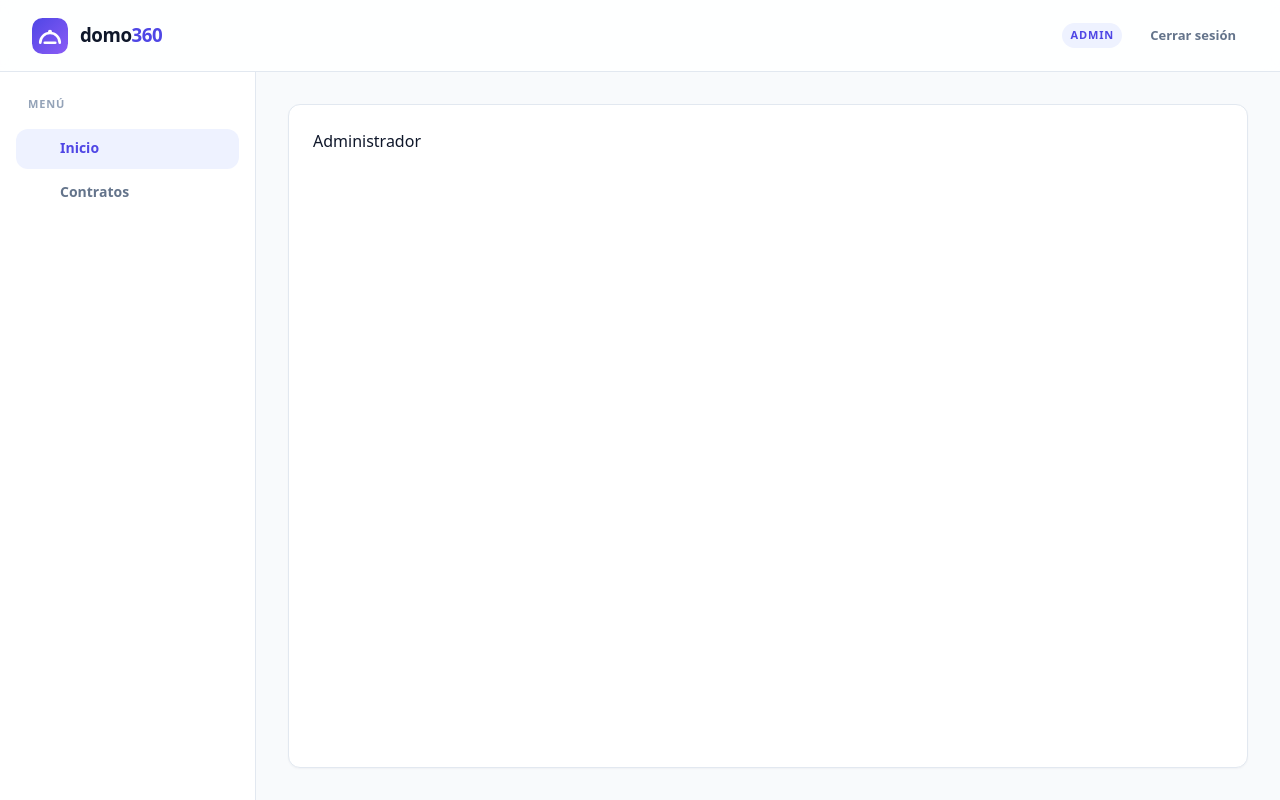
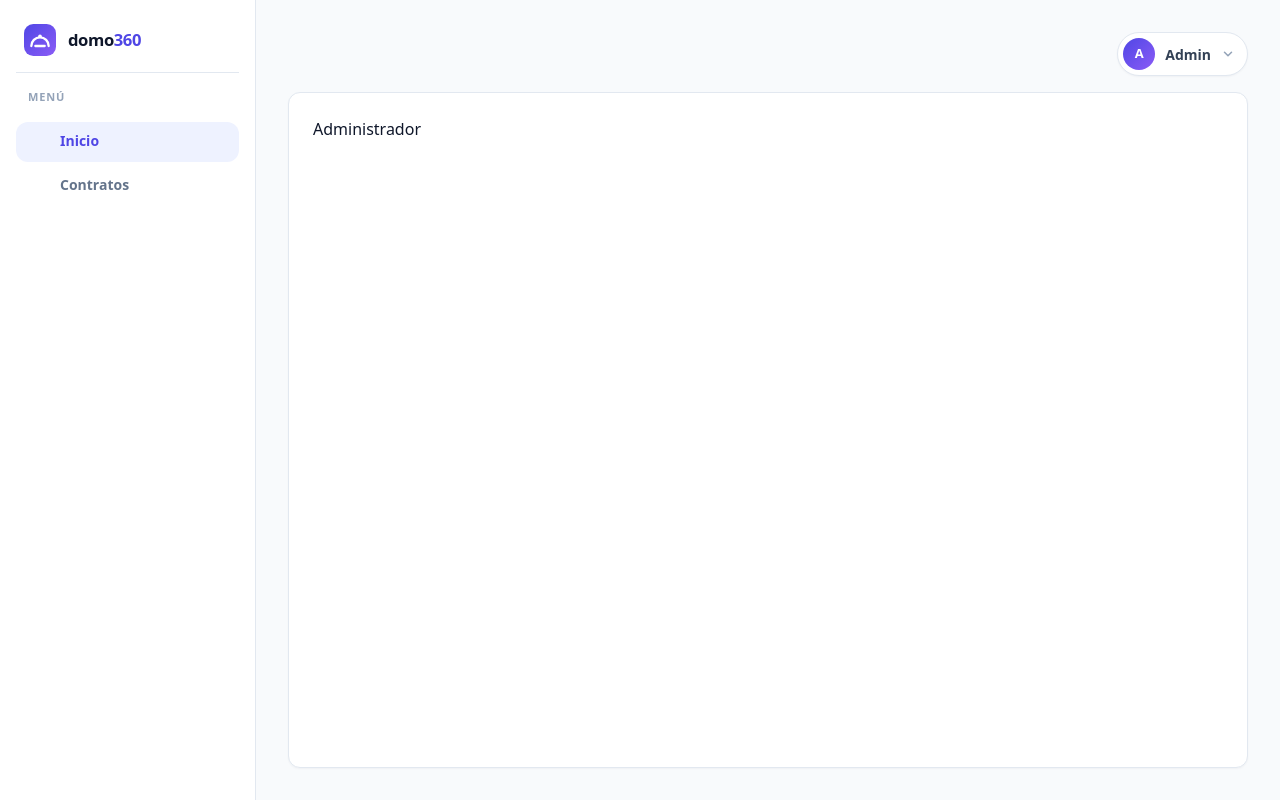
Before and after one commit to JhoanCuervo/Domo360, a React (Vite) app in the folder Frontend/: page /#/admin in a window 1280 px wide. Built offline with nearby package versions, Linux system fonts and the light colour scheme; some icons are missing; a web font is replaced by a local one.

Commit message:
style: Se ajusta el diseño de la barra de navegación lateral y superior

```diff
--- a/Frontend/src/layouts/Admin/Admin.css
+++ b/Frontend/src/layouts/Admin/Admin.css
@@ -4,19 +4,12 @@
 .admin-screen {
   display: flex;
   min-height: 100vh;
-  flex-direction: column;
   background-color: var(--domo-slate-50);
 }
 
 /* ==========================================================================
-   Cuerpo: menú lateral + contenido
+   Contenido
    ========================================================================== */
-.admin-body {
-  display: flex;
-  flex: 1;
-  align-items: stretch;
-}
-
 .admin-content {
   display: flex;
   flex: 1;
@@ -26,6 +19,15 @@
   max-width: 72rem;
   margin: 0 auto;
   padding: 2rem;
+}
+
+/* ==========================================================================
+   Fila superior del contenido: menú de usuario a la derecha
+   ========================================================================== */
+.admin-content-top {
+  display: flex;
+  justify-content: flex-end;
+  margin-bottom: 1rem;
 }
 
 /* ==========================================================================
@@ -44,7 +46,7 @@
    Pantallas pequeñas
    ========================================================================== */
 @media (max-width: 767.98px) {
-  .admin-body {
+  .admin-screen {
     flex-direction: column;
   }
 
--- a/Frontend/src/layouts/Admin/Admin.tsx
+++ b/Frontend/src/layouts/Admin/Admin.tsx
@@ -1,25 +1,25 @@
 import type { ReactNode } from "react";
 
 import Menu from "./components/Menu/Menu";
-import Topbar from "./components/Topbar/Topbar";
+import UserMenu from "./components/UserMenu/UserMenu";
 import "./Admin.css";
 
 type Props = {
   children: ReactNode;
 };
 
-/** Layout exclusivo del área de administración: barra superior + menú lateral + contenido. */
+/** Layout exclusivo del área de administración: menú lateral + contenido. */
 const Admin = ({ children }: Props) => (
   <div className="admin-screen">
-    <Topbar />
+    <Menu />
 
-    <div className="admin-body">
-      <Menu />
+    <main className="admin-content">
+      <div className="admin-content-top">
+        <UserMenu />
+      </div>
 
-      <main className="admin-content">
-        <div className="admin-content-panel">{children}</div>
-      </main>
-    </div>
+      <div className="admin-content-panel">{children}</div>
+    </main>
   </div>
 );
 
--- a/Frontend/src/layouts/Admin/components/Menu/Menu.css
+++ b/Frontend/src/layouts/Admin/components/Menu/Menu.css
@@ -3,17 +3,25 @@
    ========================================================================== */
 .admin-sidebar {
   position: sticky;
-  top: 4.5rem;
+  top: 0;
   display: flex;
   flex-direction: column;
   flex-shrink: 0;
   gap: 0.5rem;
   width: 16rem;
-  height: calc(100vh - 4.5rem);
+  height: 100vh;
   padding: 1.5rem 1rem;
   border-right: 1px solid var(--domo-slate-200);
   background-color: #ffffff;
   overflow-y: auto;
+}
+
+.admin-sidebar-brand {
+  display: flex;
+  align-items: center;
+  padding: 0 0.5rem 1rem;
+  margin-bottom: 0.5rem;
+  border-bottom: 1px solid var(--domo-slate-200);
 }
 
 .admin-nav-title {
@@ -81,6 +89,12 @@
     overflow-x: auto;
   }
 
+  .admin-sidebar-brand {
+    padding: 0;
+    margin: 0;
+    border-bottom: 0;
+  }
+
   .admin-nav-title {
     display: none;
   }
--- a/Frontend/src/layouts/Admin/components/Menu/Menu.tsx
+++ b/Frontend/src/layouts/Admin/components/Menu/Menu.tsx
@@ -3,10 +3,15 @@ import { NavLink } from "react-router";
 import "./Menu.css";
 import MENU_ITEMS from "./Menu.data";
 import Lineicons from "@lineiconshq/react-lineicons";
+import Domo360Logo from "../../../../components/Brand/Domo360Logo";
 
 /** Menú lateral del área de administración. */
 const Menu = () => (
   <aside className="admin-sidebar">
+    <div className="admin-sidebar-brand">
+      <Domo360Logo size={32} />
+    </div>
+
     <p className="admin-nav-title">Menú</p>
     <nav className="admin-nav" aria-label="Menú de administración">
       {MENU_ITEMS.map((item) => (
--- a/Frontend/src/layouts/Admin/components/Topbar/Topbar.css
+++ /dev/null
@@ -1,102 +0,0 @@
-/* ==========================================================================
-   Barra superior de administración
-   ========================================================================== */
-.admin-topbar {
-  position: sticky;
-  top: 0;
-  z-index: 20;
-  display: flex;
-  align-items: center;
-  justify-content: space-between;
-  gap: 1rem;
-  min-height: 4.5rem;
-  padding: 0 2rem;
-  border-bottom: 1px solid var(--domo-slate-200);
-  background-color: rgba(255, 255, 255, 0.85);
-  backdrop-filter: blur(8px);
-}
-
-.admin-brand {
-  display: flex;
-  align-items: center;
-  gap: 0.75rem;
-}
-
-.admin-badge {
-  padding: 0.25rem 0.5rem;
-  border-radius: 999px;
-  background-color: #eef2ff;
-  color: var(--domo-indigo-600);
-  font-size: 0.6875rem;
-  font-weight: 800;
-  letter-spacing: 0.08em;
-  text-transform: uppercase;
-}
-
-.admin-topbar-actions {
-  display: flex;
-  align-items: center;
-  gap: 1rem;
-}
-
-.admin-user {
-  display: flex;
-  align-items: center;
-  gap: 0.75rem;
-}
-
-.admin-user-avatar {
-  display: grid;
-  width: 2.25rem;
-  height: 2.25rem;
-  place-items: center;
-  border-radius: 50%;
-  background: linear-gradient(135deg, var(--domo-indigo-600), #8b5cf6);
-  color: #ffffff;
-  font-size: 0.75rem;
-  font-weight: 800;
-}
-
-.admin-user-info {
-  display: grid;
-  min-width: 0;
-}
-
-.admin-user-name {
-  font-size: 0.8125rem;
-  font-weight: 700;
-  line-height: 1.2;
-  color: var(--domo-slate-900);
-}
-
-.admin-user-role {
-  font-size: 0.75rem;
-  color: var(--domo-slate-400);
-}
-
-.admin-logout {
-  padding: 0.5rem 0.75rem;
-  border-radius: var(--domo-radius);
-  color: var(--domo-slate-500);
-  font-size: 0.8125rem;
-  font-weight: 600;
-  text-decoration: none;
-}
-
-.admin-logout:hover {
-  background-color: var(--domo-slate-50);
-  color: var(--domo-red-600);
-}
-
-/* ==========================================================================
-   Pantallas pequeñas
-   ========================================================================== */
-@media (max-width: 767.98px) {
-  .admin-topbar {
-    padding: 0 1rem;
-  }
-
-  .admin-user-info {
-    display: none;
-  }
-}
--- a/Frontend/src/layouts/Admin/components/Topbar/Topbar.tsx
+++ /dev/null
@@ -1,32 +0,0 @@
-import { NavLink } from "react-router";
-
-import Domo360Logo from "../../../../components/Brand/Domo360Logo";
-import { useSessionUser } from "../../../../store/sessionStore";
-import "./Topbar.css";
-
-/** Barra superior del área de administración. */
-const Topbar = () => {
-  const user = useSessionUser();
-  const name = user?.alias || user?.name || "Admin";
-
-  return (
-    <header className="admin-topbar">
-      <div className="admin-brand">
-        <Domo360Logo size={36} />
-      </div>
-
-      <div className="admin-topbar-actions">
-        <div className="admin-user">
-          <span className="admin-user-info">
-            <span className="admin-badge">{name}</span>
-          </span>
-        </div>
-        <NavLink to="/login" className="admin-logout">
-          Cerrar sesión
-        </NavLink>
-      </div>
-    </header>
-  );
-};
-
-export default Topbar;
--- /dev/null
+++ b/Frontend/src/layouts/Admin/components/UserMenu/UserMenu.css
@@ -0,0 +1,134 @@
+/* ==========================================================================
+   Menú de usuario (arriba a la derecha)
+   ========================================================================== */
+.admin-user-menu {
+  position: relative;
+  display: flex;
+  justify-content: flex-end;
+}
+
+.admin-user-trigger {
+  display: inline-flex;
+  align-items: center;
+  gap: 0.625rem;
+  padding: 0.3125rem 0.75rem 0.3125rem 0.3125rem;
+  border: 1px solid var(--domo-slate-200);
+  border-radius: 999px;
+  background-color: #ffffff;
+  color: var(--domo-slate-700);
+  font-family: inherit;
+  font-size: 0.875rem;
+  font-weight: 700;
+  cursor: pointer;
+  box-shadow: 0 1px 2px rgba(15, 23, 42, 0.04);
+  transition: border-color 0.15s ease, box-shadow 0.15s ease;
+}
+
+.admin-user-trigger:hover,
+.admin-user-trigger[aria-expanded="true"] {
+  border-color: var(--domo-slate-300);
+  box-shadow: 0 4px 12px rgba(15, 23, 42, 0.08);
+}
+
+.admin-user-avatar {
+  display: grid;
+  flex-shrink: 0;
+  width: 2rem;
+  height: 2rem;
+  place-items: center;
+  border-radius: 50%;
+  background: linear-gradient(135deg, var(--domo-indigo-600), #8b5cf6);
+  color: #ffffff;
+  font-size: 0.8125rem;
+  font-weight: 800;
+}
+
+.admin-user-alias {
+  max-width: 10rem;
+  overflow: hidden;
+  text-overflow: ellipsis;
+  white-space: nowrap;
+}
+
+.admin-user-caret {
+  flex-shrink: 0;
+  color: var(--domo-slate-400);
+  transition: transform 0.15s ease;
+}
+
+.admin-user-caret.is-open {
+  transform: rotate(180deg);
+}
+
+/* ==========================================================================
+   Desplegable
+   ========================================================================== */
+.admin-user-dropdown {
+  position: absolute;
+  top: calc(100% + 0.5rem);
+  right: 0;
+  z-index: 30;
+  min-width: 13rem;
+  padding: 0.375rem;
+  border: 1px solid var(--domo-slate-200);
+  border-radius: var(--domo-radius);
+  background-color: #ffffff;
+  box-shadow: 0 16px 32px rgba(15, 23, 42, 0.12);
+}
+
+.admin-user-summary {
+  display: grid;
+  gap: 0.125rem;
+  margin-bottom: 0.375rem;
+  padding: 0.5rem 0.625rem 0.625rem;
+  border-bottom: 1px solid var(--domo-slate-200);
+}
+
+.admin-user-summary-alias {
+  font-size: 0.875rem;
+  font-weight: 800;
+  line-height: 1.2;
+  color: var(--domo-slate-900);
+}
+
+.admin-user-summary-name {
+  font-size: 0.75rem;
+  color: var(--domo-slate-500);
+}
+
+.admin-user-summary-role {
+  font-size: 0.6875rem;
+  font-weight: 800;
+  letter-spacing: 0.08em;
+  text-transform: uppercase;
+  color: var(--domo-indigo-600);
+}
+
+.admin-user-action {
+  display: flex;
+  align-items: center;
+  padding: 0.5rem 0.625rem;
+  border-radius: calc(var(--domo-radius) - 0.25rem);
+  color: var(--domo-slate-500);
+  font-size: 0.8125rem;
+  font-weight: 600;
+  text-decoration: none;
+}
+
+.admin-user-action:hover {
+  background-color: var(--domo-slate-50);
+  color: var(--domo-red-600);
+}
+
+/* ==========================================================================
+   Pantallas pequeñas
+   ========================================================================== */
+@media (max-width: 767.98px) {
+  .admin-user-alias {
+    display: none;
+  }
+
+  .admin-user-trigger {
+    padding: 0.25rem;
+  }
+}
--- /dev/null
+++ b/Frontend/src/layouts/Admin/components/UserMenu/UserMenu.tsx
@@ -0,0 +1,103 @@
+import { useEffect, useRef, useState } from "react";
+import { NavLink } from "react-router";
+
+import { useSessionStore, useSessionUser } from "../../../../store/sessionStore";
+import "./UserMenu.css";
+
+/** Menú de usuario situado arriba a la derecha: alias + cierre de sesión. */
+const UserMenu = () => {
+  const user = useSessionUser();
+  const clearUser = useSessionStore((state) => state.clearUser);
+  const [open, setOpen] = useState(false);
+  const rootRef = useRef<HTMLDivElement>(null);
+
+  const name = user?.alias || user?.name || "Admin";
+  const initial = name.charAt(0).toUpperCase();
+
+  useEffect(() => {
+    if (!open) {
+      return;
+    }
+
+    const handlePointerDown = (event: PointerEvent) => {
+      if (!rootRef.current?.contains(event.target as Node)) {
+        setOpen(false);
+      }
+    };
+
+    const handleKeyDown = (event: KeyboardEvent) => {
+      if (event.key === "Escape") {
+        setOpen(false);
+      }
+    };
+
+    document.addEventListener("pointerdown", handlePointerDown);
+    document.addEventListener("keydown", handleKeyDown);
+
+    return () => {
+      document.removeEventListener("pointerdown", handlePointerDown);
+      document.removeEventListener("keydown", handleKeyDown);
+    };
+  }, [open]);
+
+  return (
+    <div className="admin-user-menu" ref={rootRef}>
+      <button
+        type="button"
+        className="admin-user-trigger"
+        aria-haspopup="menu"
+        aria-expanded={open}
+        onClick={() => setOpen((value) => !value)}
+      >
+        <span className="admin-user-avatar" aria-hidden>
+          {initial}
+        </span>
+        <span className="admin-user-alias">{name}</span>
+        <svg
+          className={open ? "admin-user-caret is-open" : "admin-user-caret"}
+          viewBox="0 0 16 16"
+          width="14"
+          height="14"
+          aria-hidden
+        >
+          <path
+            d="M4 6l4 4 4-4"
+            fill="none"
+            stroke="currentColor"
+            strokeWidth="1.75"
+            strokeLinecap="round"
+            strokeLinejoin="round"
+          />
+        </svg>
+      </button>
+
+      {open && (
+        <div className="admin-user-dropdown" role="menu">
+          <div className="admin-user-summary">
+            <span className="admin-user-summary-alias">{name}</span>
+            {user?.name && (
+              <span className="admin-user-summary-name">{user.name}</span>
+            )}
+            {user?.rol && (
+              <span className="admin-user-summary-role">{user.rol}</span>
+            )}
+          </div>
+
+          <NavLink
+            to="/login"
+            role="menuitem"
+            className="admin-user-action"
+            onClick={() => {
+              setOpen(false);
+              clearUser();
+            }}
+          >
+            Cerrar sesión
+          </NavLink>
+        </div>
+      )}
+    </div>
+  );
+};
+
+export default UserMenu;
```
